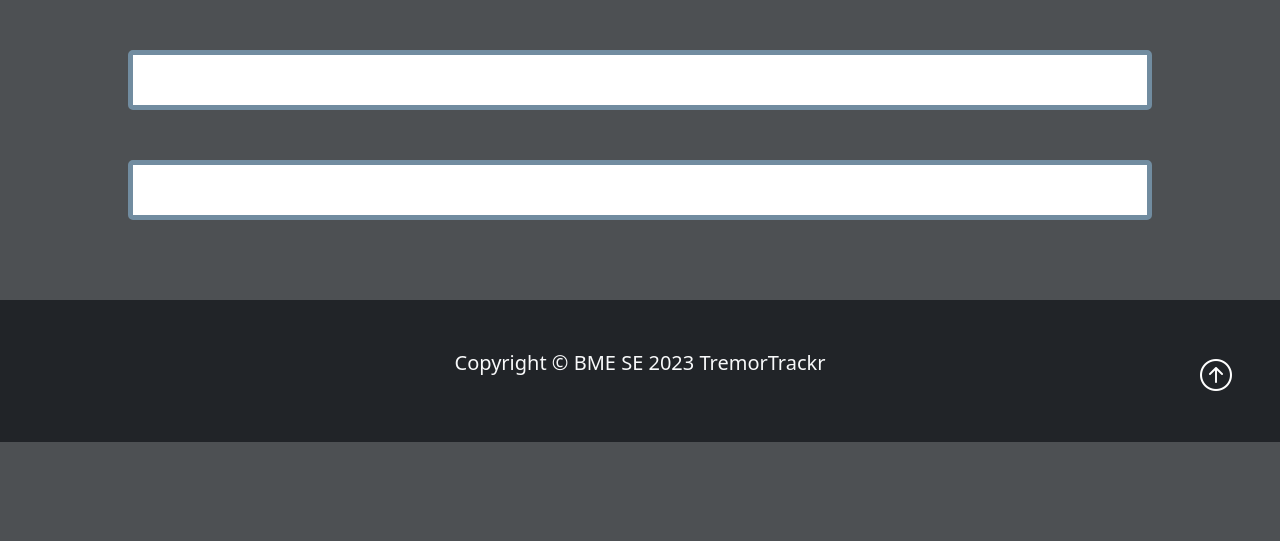
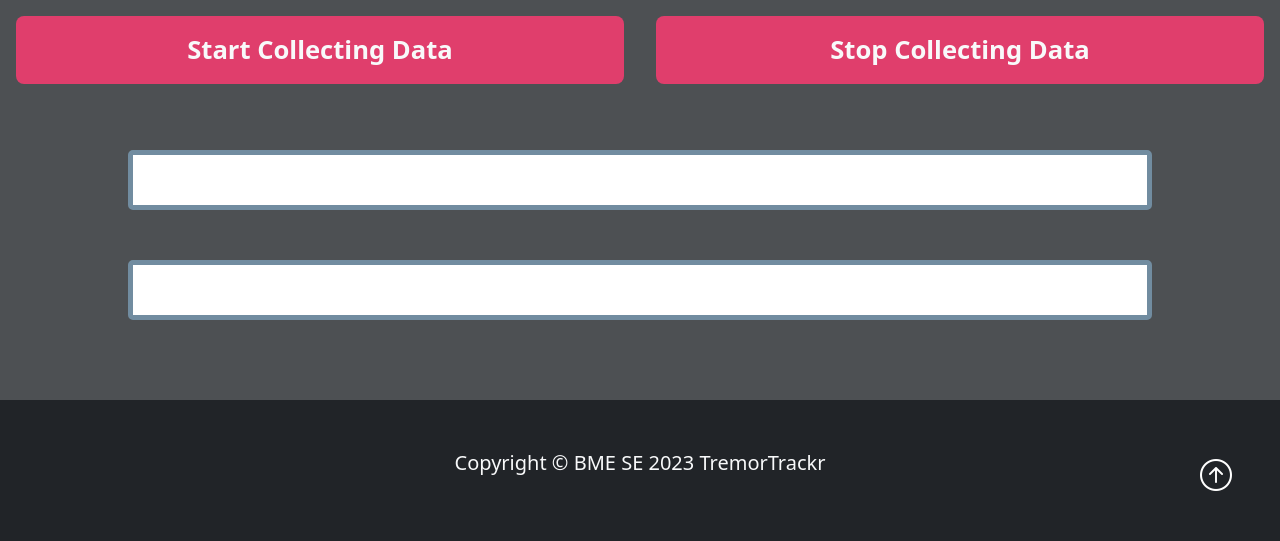
Before and after one commit to dzlotn/TremorTrackr, a Flask app: page /home in a window 1280 px wide. Shown: the part 78-619 px from the top of the page. Run offline with Flask 2, Linux system fonts and the light colour scheme; some libraries are stand-ins or nearby versions.

Commit message:
Added start and stop buttons (Untested)

```diff
--- a/TremorWebsite/app.py
+++ b/TremorWebsite/app.py
@@ -12,6 +12,7 @@
 
 config = {}
 key = 0
+collect = False
 
 
 @app.route("/")
@@ -60,9 +61,9 @@
     return render_template("signIn.html", js="js/signIn.js")
 
 
-@app.route("/test", methods=["GET", "POST"])
+@app.route("/test", methods=["GET", "POST", "SET"])
 def test():
-    global config, userID, db, timeStamp, key
+    global config, userID, db, timeStamp, key, collect
 
     # POST request (FB configuration sent from login.js)
     if request.method == "POST":
@@ -87,10 +88,24 @@
             target=start_processing(db, userID, 3000)).start()
         return 'Success', 200
 
+    # SET request (Set data collection or not)
+    elif request.method == "SET":
+        c = request.get_json().pop("collecting")
+        if c == "start":
+            collect = True
+        if c == "stop":
+            collect = False
+        print(collect)
+        return 'Success', 200
+
+    # GET request (Get data from Arduino)
     else:
         # Code to GET data from Arduino will go here
         if (bool(config) == False):
             print("FB config is empty")
+
+        elif collect == False:
+            print("User stopped data collection")
 
         else:
             # Get data from Arduino and parse
--- a/TremorWebsite/static/css/styles.css
+++ b/TremorWebsite/static/css/styles.css
@@ -188,6 +188,23 @@
 
 
 /* Chart JS CSS */
+.data-button {
+    background-color: var(--border-secondary);
+    color: var(--text-color2);
+    padding: 14px 25px;
+    margin: 2vh;
+    text-align: center;
+    text-decoration: none;
+    display: inline-block;
+    font-size:2vw;
+    font-weight:bold;
+    border-radius: 8px;
+}
+
+.data-button:hover {
+    background-color: var(--border-color);
+}
+
 .accelChart {
     margin: 50px auto;
     background-color: white;
@@ -503,7 +520,7 @@
     height:100%;
 }
 
-/* ----------------------Home Page CSS------------------ */
+/* ----------------------Index Page CSS------------------ */
 .showcase {
     position: relative;
     top:-20vh;
--- a/TremorWebsite/static/js/home.js
+++ b/TremorWebsite/static/js/home.js
@@ -25,8 +25,30 @@
 const auth = getAuth()
 // return instance of yuor app's firebase real time database (FRD)
 const db = getDatabase(app)
-// ----------------------- Get User's Name ------------------------------
 
+// ----------------------- Start/Stop Data ------------------------------
+document.getElementById("startData").onclick = function () {
+  console.log("Starting Data Collection...");
+  // Send to app.py
+  fetch('/test', {
+    "method": "SET",
+    "headers": { "Content-Type": "application/json" },
+    "body": JSON.stringify({collecting:"start"})
+  })
+}
+
+document.getElementById("stopData").onclick = function () {
+  console.log("Stopping Data Collection...");
+  // Send to app.py
+  fetch('/test', {
+    "method": "SET",
+    "headers": { "Content-Type": "application/json" },
+    "body": JSON.stringify({collecting:"stop"})
+  })
+}
+
+
+// ------------------------ Chart.js ----------------------------------
 //Graph CSV data using chart.js
 async function createAccelChart() {
 
@@ -85,7 +107,9 @@
       });
     });
 }
-//Graph CSV data using chart.js
+
+
+// Graph CSV data using chart.js
 async function createEMGChart() {
 
   fetch('/data')
@@ -137,6 +161,8 @@
       });
     });
 }
+
+// Graph Firebase data using chart.js
 async function createCalcChart() {
 
   fetch('/data')
--- a/TremorWebsite/templates/home.html
+++ b/TremorWebsite/templates/home.html
@@ -2,7 +2,13 @@
 
 {% block content %}
 <!--Update data (adding a ride)-->
-<body>
+<div class="d-flex flex-row justify-content-center">
+    <button type="button" id="startData" name="startData"
+        class="data-button btn text-light mb-3 w-100">Start Collecting Data</button>
+    <button type="button" id="stopData" name="stopData"
+        class="data-button btn text-light mb-3 w-100">Stop Collecting Data</button>
+</div>
+
 <div class="accelChart d-flex justify-self-center align-content-center" >
     <canvas id="accelChart" class="d-flex align-content-center justify-content-center"  width="125" height="30"></canvas>
 </div>
@@ -12,7 +18,4 @@
 <div class="calculatedDataChart d-flex justify-self-center align-content-center" >
     <canvas id="calcChart" class="d-flex align-content-center justify-content-center"  width="120" height="30"></canvas>
 </div>
-
-
-</body>
 {% endblock %}
--- a/TremorWebsite/templates/index.html
+++ b/TremorWebsite/templates/index.html
@@ -1,11 +1,13 @@
 {% extends "layout.html" %}
 
 {% block content %}
+<!-- Showcase/Title -->
 <div class="showcase">
     <h1 class="showcase-text">TremorTrackr</h1>
     <h2 class="showcase-subheader"></h2>
 </div>
 
+<!-- Diagram with arm and boxes to the side -->
 <div class="home-diagram d-flex flex-row justify-content-center">
     <div class="col-4">
         <img src="{{url_for('static', filename='img/device-icon.svg')}}" alt="Diagram">
@@ -35,6 +37,7 @@
     </div>
 </div>
 
+<!-- Register Button -->
 <div class="home-register d-flex flex-column align-items-center">
     <hr>
     <h2>Interested? Sign Up Today!</h2>
```
Lines whose indentation alone changed are shown as unchanged.
